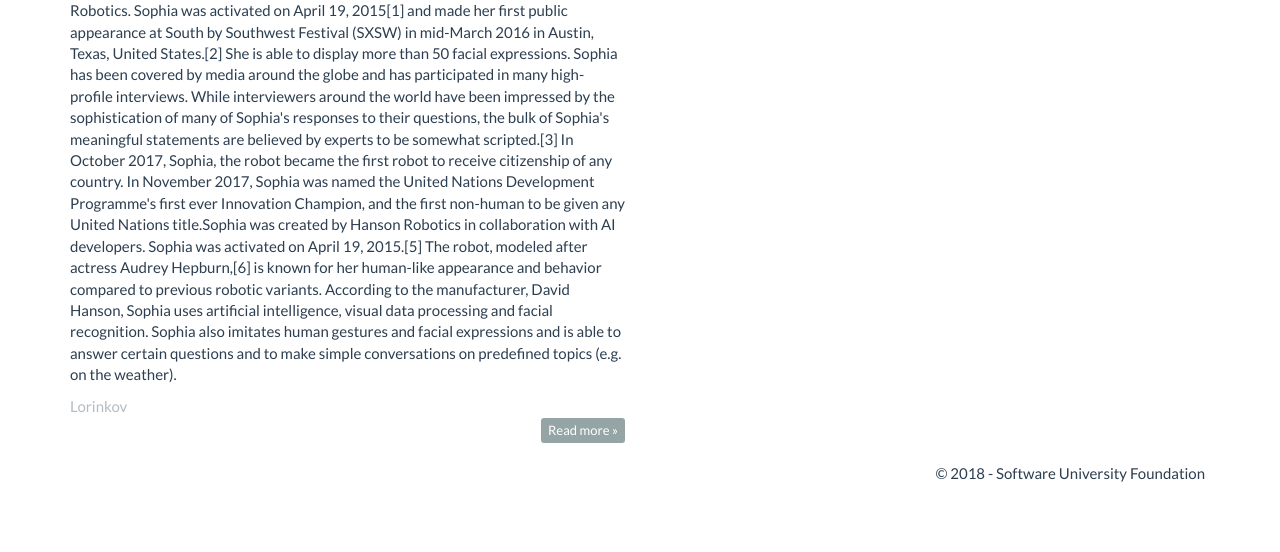
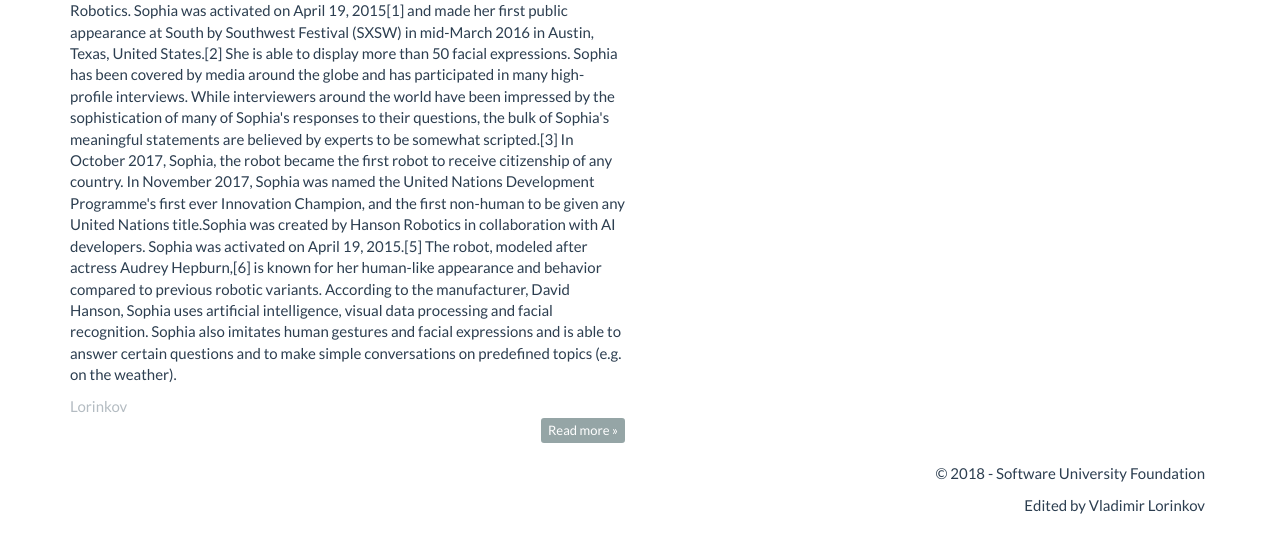
Before and after one commit to VladiLorinkov/vladilorinkov.github.io, a plain HTML site: page index.html in a window 1280 px wide. Shown: the part 158-710 px from the top of the page. Drawn offline with Linux system fonts and the light colour scheme.

Commit message:
Small change

```diff
--- a/index.html
+++ b/index.html
@@ -81,6 +81,7 @@
 <footer>
     <div class="container modal-footer">
         <p>&copy; 2018 - Software University Foundation</p>
+        <p>Edited by Vladimir Lorinkov</p>
     </div>
 </footer>
 
```
